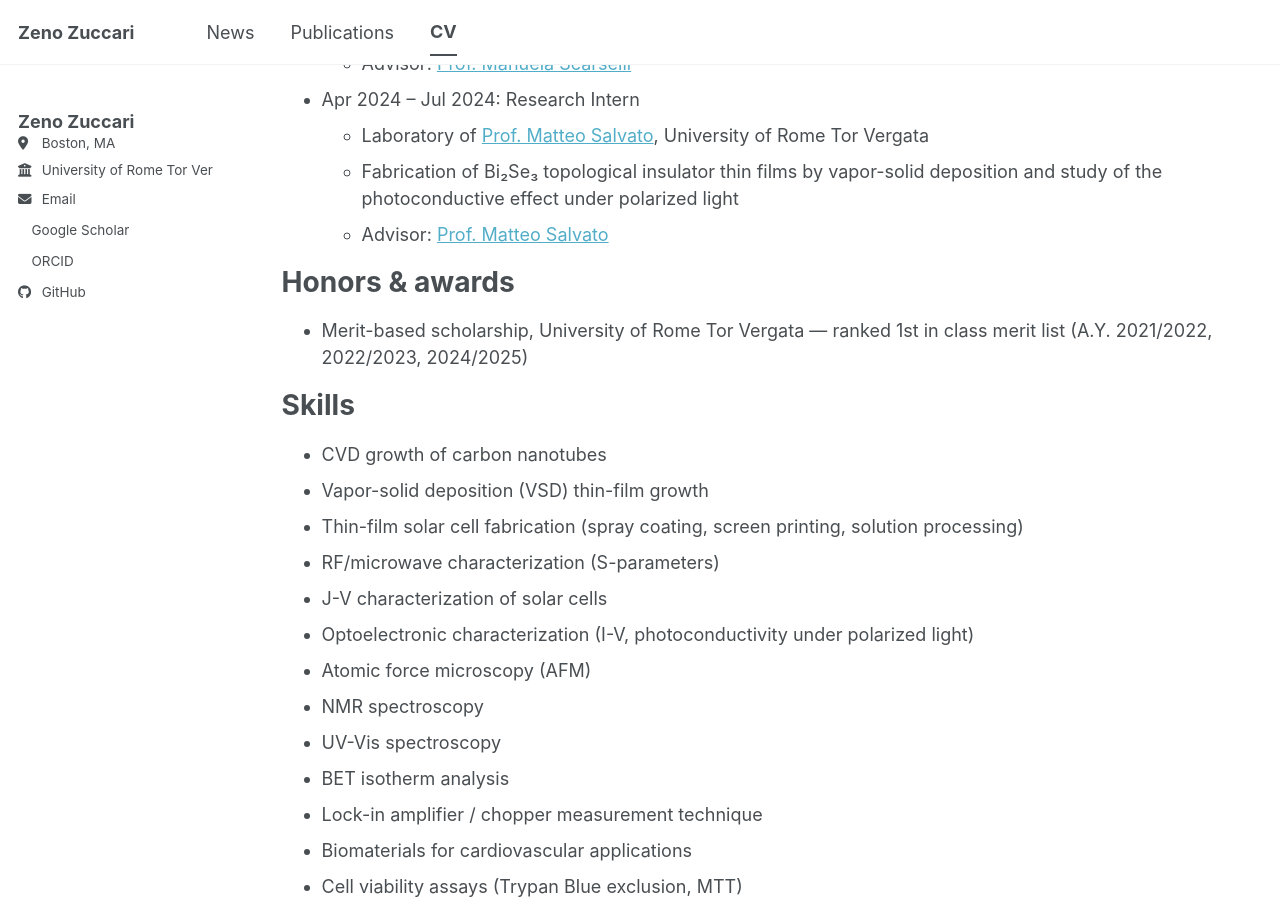
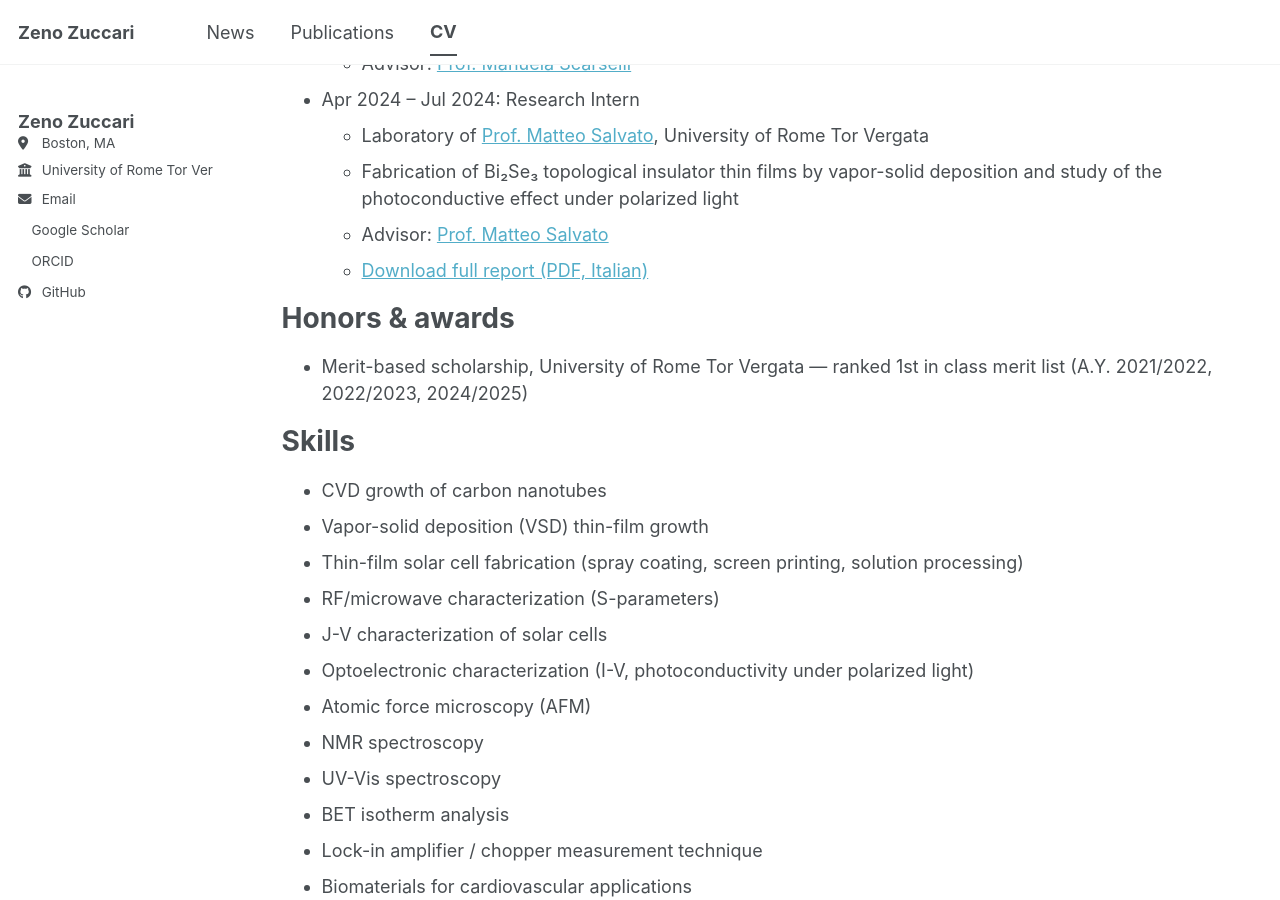
Before and after one commit to zzuccari/portfolio, a Jekyll site: the page built from _pages/cv.md, in a window 1280 px wide and 900 px high, scrolled down 888 px. Built offline with Jekyll 4.4.1, drawn with Linux system fonts in a browser that asks for light colours; a style sheet for code colours, icons or effects is not loaded.

Commit message:
Add downloadable Bi2Se3 internship report to CV page

```diff
--- a/_pages/cv.md
+++ b/_pages/cv.md
@@ -40,6 +40,7 @@ Research experience
   * Laboratory of [Prof. Matteo Salvato](https://www.fisica.uniroma2.it/elenco-telefonico/msalvato/), University of Rome Tor Vergata
   * Fabrication of Bi₂Se₃ topological insulator thin films by vapor-solid deposition and study of the photoconductive effect under polarized light
   * Advisor: [Prof. Matteo Salvato](https://www.fisica.uniroma2.it/elenco-telefonico/msalvato/)
+  * [Download full report (PDF, Italian)](/portfolio/files/bi2se3-thin-films-report.pdf)
 
 Honors & awards
 ======
```
Also changed, not shown: 1 other file.
